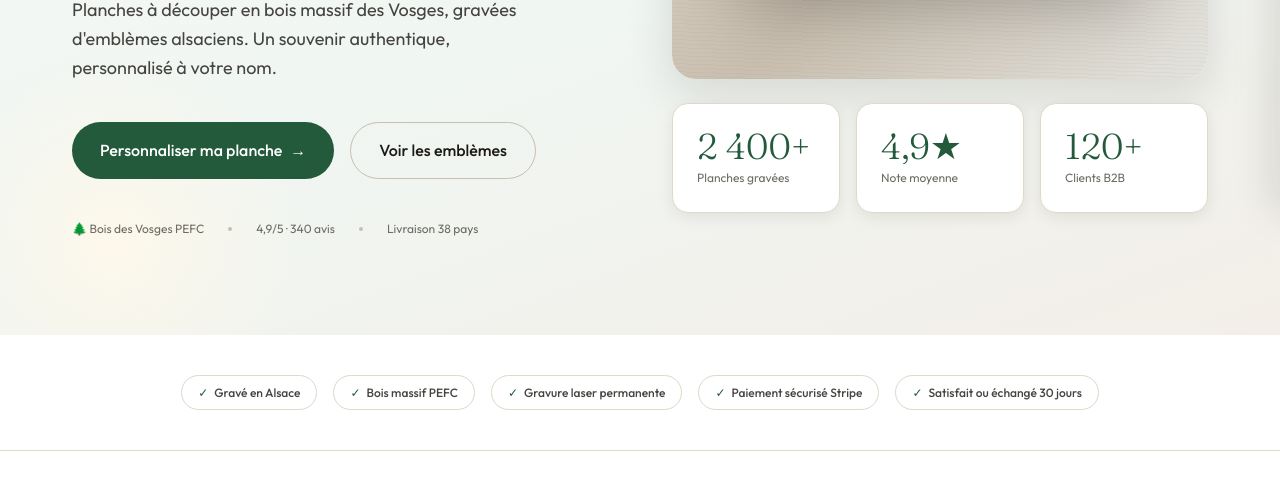
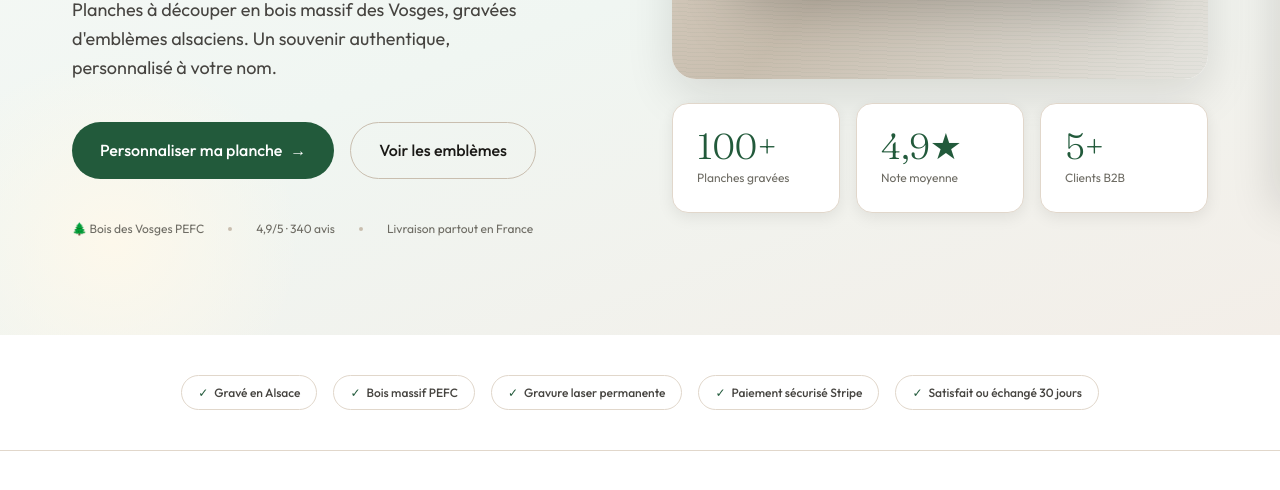
Before and after one commit to Simondbc/boisenserie, a website: page index.html in a window 1280 px wide. Shown: the part 590-1080 px from the top of the page. Drawn offline with Linux system fonts and the light colour scheme.

Commit message:
Update index.html

```diff
--- a/index.html
+++ b/index.html
@@ -326,15 +326,15 @@ button{cursor:pointer;font-family:var(--fb);border:none;background:none}
           <span class="hero-trust-dot"></span>
           <span class="hero-trust-item">4,9/5 · 340 avis</span>
           <span class="hero-trust-dot"></span>
-          <span class="hero-trust-item">Livraison 38 pays</span>
+          <span class="hero-trust-item">Livraison partout en France</span>
         </div>
       </div>
       <div class="hero-visual">
         <div class="hero-card-main"><div class="hero-pv"><div class="hero-planche"><div class="hero-engr">⛪️<div class="e-sub">Marché de Noël 2026</div></div></div></div></div>
         <div class="hero-cards-row">
-          <div class="hero-mini"><div class="hero-mini-num">2 400+</div><div class="hero-mini-label">Planches gravées</div></div>
+          <div class="hero-mini"><div class="hero-mini-num">100+</div><div class="hero-mini-label">Planches gravées</div></div>
           <div class="hero-mini"><div class="hero-mini-num">4,9★</div><div class="hero-mini-label">Note moyenne</div></div>
-          <div class="hero-mini"><div class="hero-mini-num">120+</div><div class="hero-mini-label">Clients B2B</div></div>
+          <div class="hero-mini"><div class="hero-mini-num">5+</div><div class="hero-mini-label">Clients B2B</div></div>
         </div>
       </div>
     </div>
```
